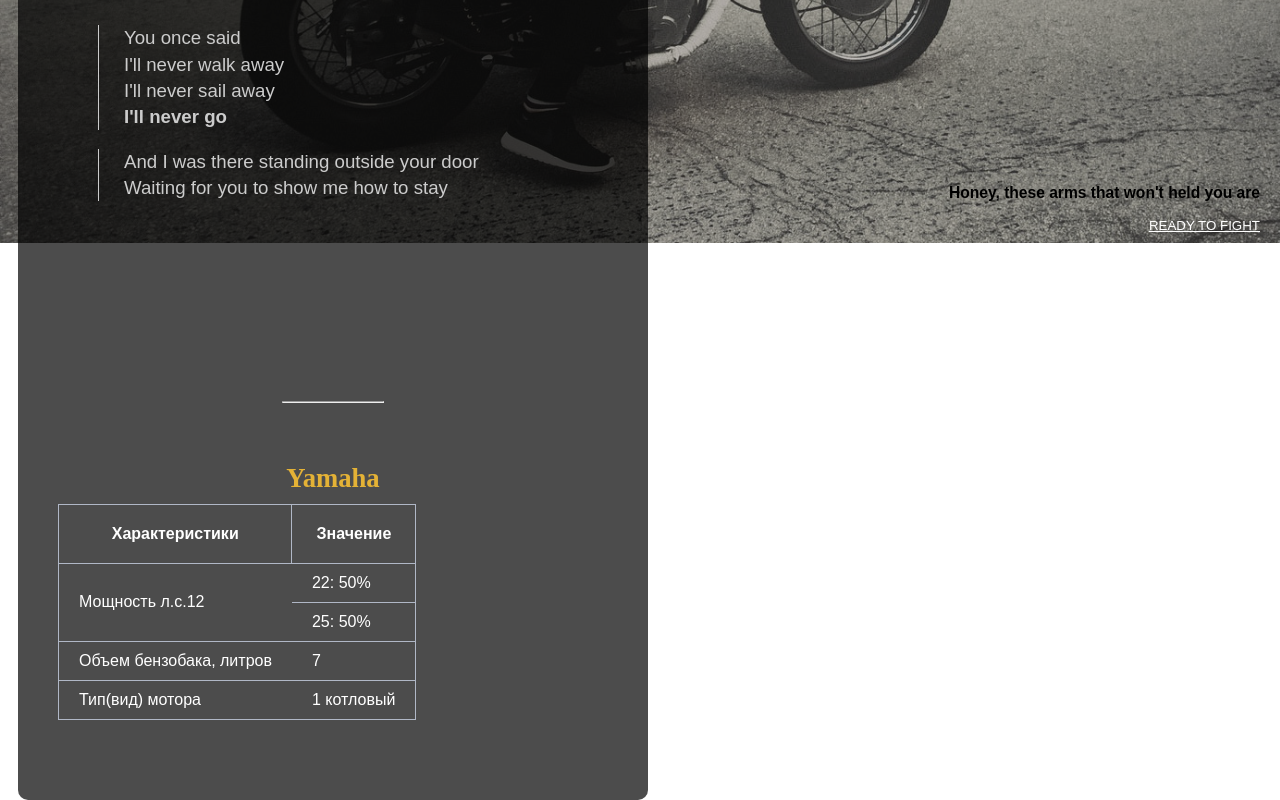
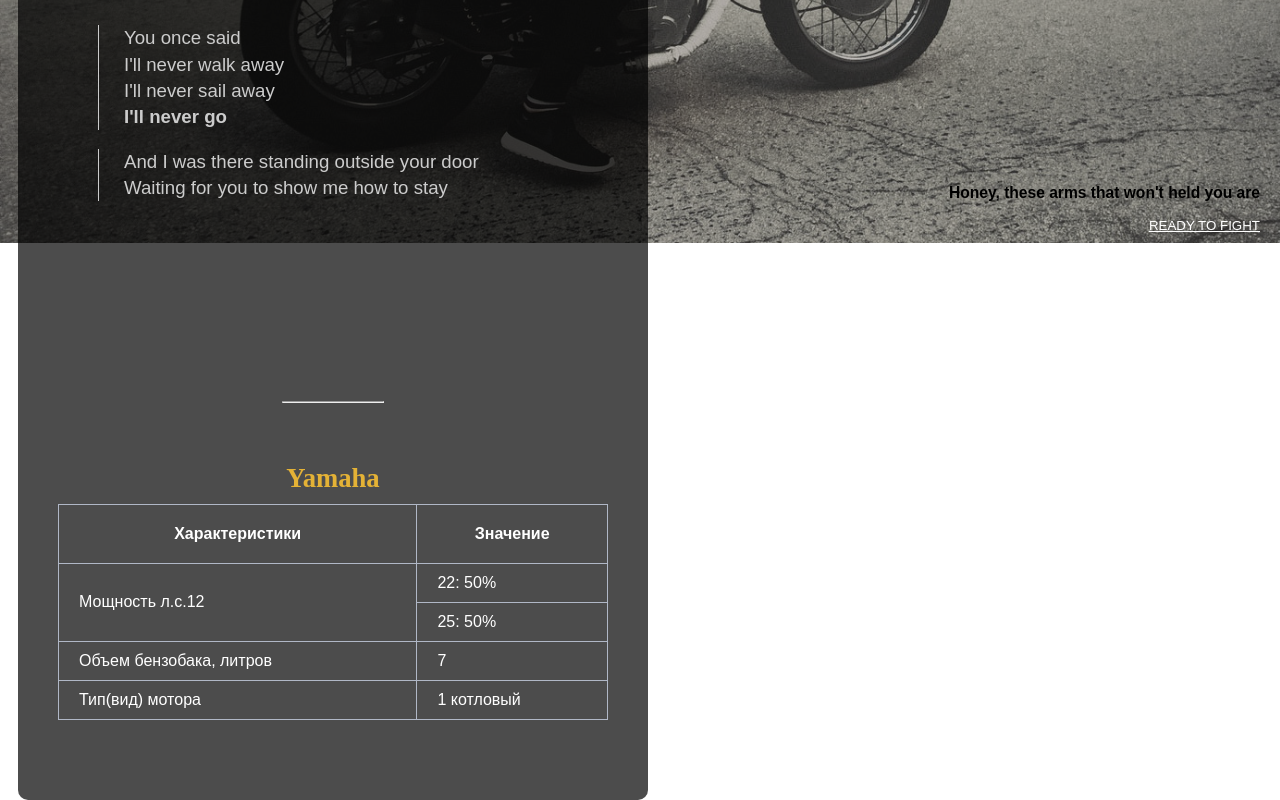
Before and after one commit to nittalee/lesson2-2, a plain HTML site: page index.html in a window 1280 px wide. Shown: the part 557-1357 px from the top of the page. Drawn offline with Linux system fonts and the light colour scheme.

Commit message:
optimize

```diff
--- a/css/card/card.css
+++ b/css/card/card.css
@@ -29,6 +29,7 @@
 }
 
 .card__hr{
+  box-shadow: none;
   margin-top: 200px;
   position:relative;
   width:100px;
--- a/css/table/table.css
+++ b/css/table/table.css
@@ -1,9 +1,8 @@
 .table{
+  padding: 7;
+  border: 1px solid #b0b7c6;
+  width: 100%;
   border-collapse: collapse;
-  border-top-width: 0px;
-  border-right-width: 0px;
-  border-bottom-width: 0px;
-  border-left-width: 0px;
   border-radius: 4px;
   border-color: #b0b7c6;
   color: white;
@@ -23,4 +22,5 @@
 
 .table tr td{
   padding: 10px 20px;
+  border: 1px solid #b0b7c6;
 }
```
